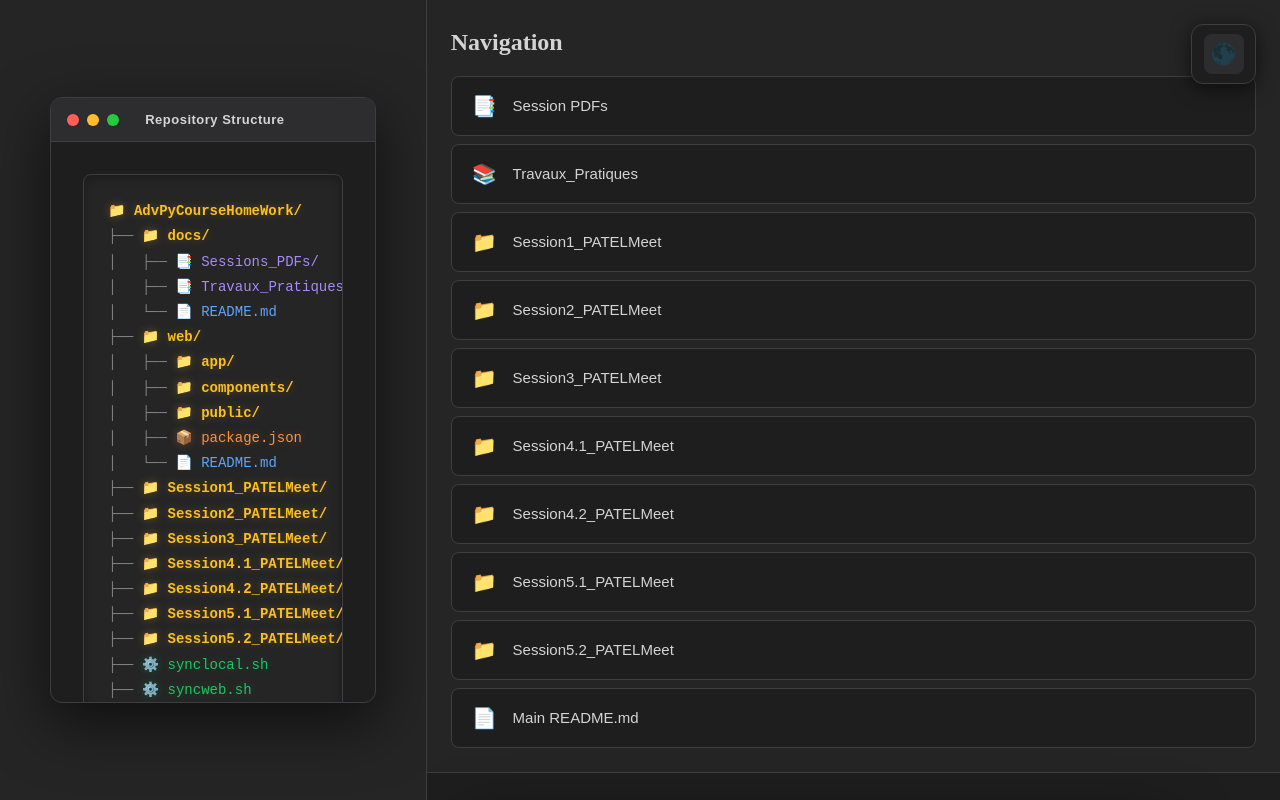
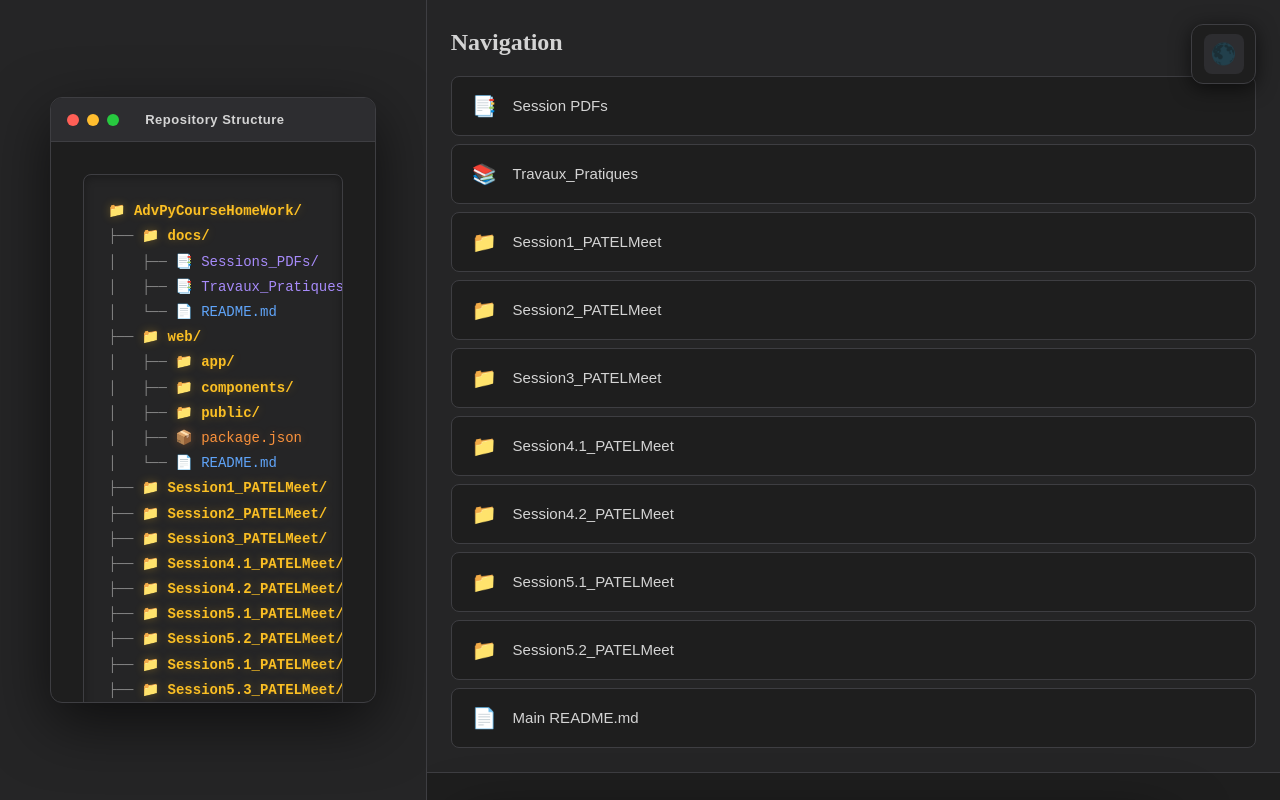
Before and after one commit to MeetStark34/AdvPyCourseHomeWork, a Next.js app in the folder web/: page / in a window 1280 px wide. Both pictures are taken after a click on the button "Enter Workspace". Built offline with nearby package versions, Linux system fonts and the light colour scheme.

Commit message:
Web deploy snapshot 2026-02-15 16:06:36

```diff
--- a/web/src/app/components/NotepadWindow.tsx
+++ b/web/src/app/components/NotepadWindow.tsx
@@ -40,6 +40,10 @@ export default function NotepadWindow() {
 ├── <span className={styles.folder}>📁 Session4.2_PATELMeet/</span>{'\n'}
 ├── <span className={styles.folder}>📁 Session5.1_PATELMeet/</span>{'\n'}
 ├── <span className={styles.folder}>📁 Session5.2_PATELMeet/</span>{'\n'}
+├── <span className={styles.folder}>📁 Session5.1_PATELMeet/</span>{'\n'}
+├── <span className={styles.folder}>📁 Session5.3_PATELMeet/</span>{'\n'}
+├── <span className={styles.folder}>📁 Session6.1_PATELMeet/</span>{'\n'}
+├── <span className={styles.folder}>📁 Session6.2_PATELMeet/</span>{'\n'}
 ├── <span className={styles.script}>⚙️ synclocal.sh</span>{'\n'}
 ├── <span className={styles.script}>⚙️ syncweb.sh</span>{'\n'}
 └── <span className={styles.doc}>📄 README.md</span>
```
